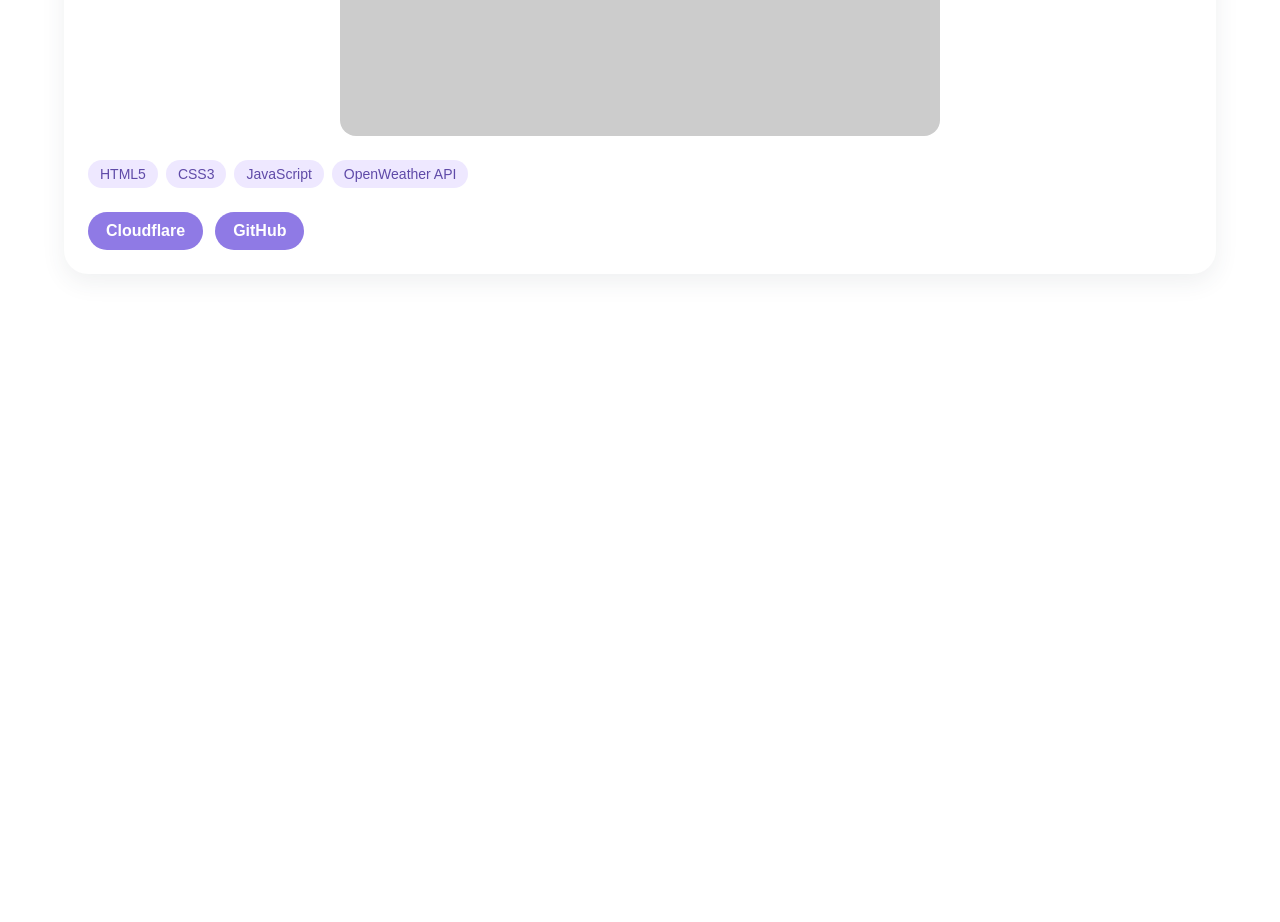
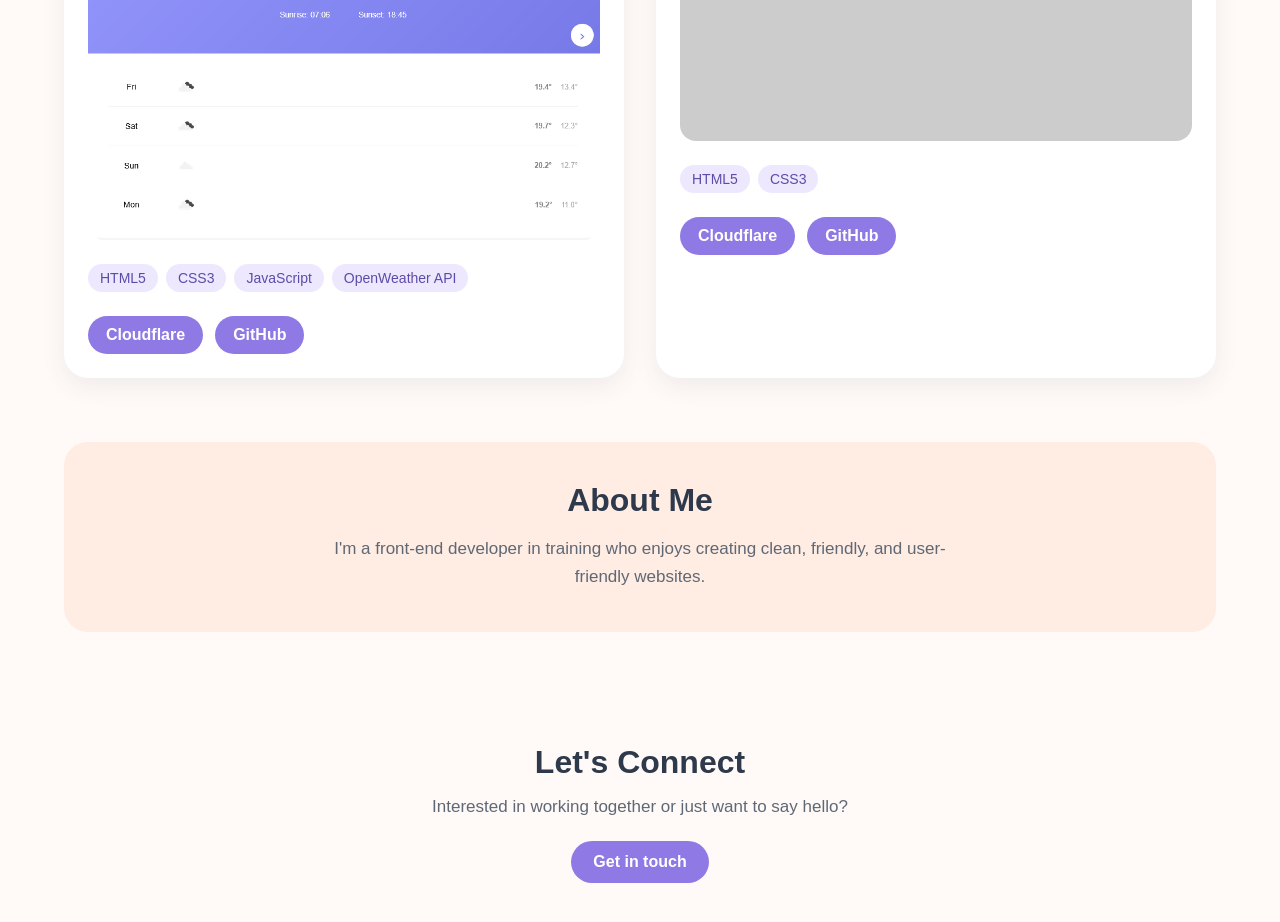
Before and after one commit to PeachyPeony/portfolio, a React app: page / in a window 1280 px wide. Shown: the part 782-1704 px from the top of the page. Before the commit the page ends 1096 px from the top, so only its background shows below. Built offline with nearby package versions, Linux system fonts and the light colour scheme; the HTML template or start-up script is replaced by a standard one.

Commit message:
Add Lumi project details

```diff
--- a/src/App.css
+++ b/src/App.css
@@ -106,6 +106,10 @@ h1 {
   line-height: 1.6;
 }
 
+.projects {
+  margin-top: 64px;
+}
+
 .projects h2 {
   margin: 0 0 24px;
   color: #2e3a4b;
@@ -141,3 +145,77 @@ h1 {
 .nav-links a:hover {
   color: #8f7ae5;
 }
+
+.about {
+  margin-top: 64px;
+  padding: 40px 24px;
+  background-color: #ffece3;
+  border-radius: 24px;
+  text-align: center;
+}
+
+.about h2 {
+  margin: 0 0 16px;
+  color: #2e3a4b;
+  font-size: 32px;
+}
+
+.about p {
+  max-width: 650px;
+  margin: 0 auto;
+  color: #5f6875;
+  font-size: 17px;
+  line-height: 1.7;
+}
+
+.contact {
+  margin-top: 64px;
+  padding: 48px 24px;
+  text-align: center;
+}
+
+.contact h2 {
+  margin: 0 0 16px;
+  color: #2e3a4b;
+  font-size: 32px;
+}
+
+.contact p {
+  margin: 0 auto 24px;
+  color: #5f6875;
+  font-size: 17px;
+}
+
+.contact a {
+  display: inline-block;
+  padding: 12px 22px;
+  border-radius: 999px;
+  background-color: #8f7ae5;
+  color: #ffffff;
+  text-decoration: none;
+  font-weight: 600;
+  transition: background-color 0.2s ease, transform 0.2s ease;
+}
+
+.contact a:hover {
+  background-color: #765fcf;
+  transform: translateY(-2px);
+}
+
+.project-grid {
+  display: grid;
+  gap: 32px;
+}
+
+@media (min-width: 768px) {
+  .project-grid {
+    grid-template-columns: repeat(2, 1fr);
+  }
+}
+
+@media (max-width: 600px) {
+  .navbar {
+    flex-direction: column;
+    gap: 16px;
+  }
+}
--- a/src/App.jsx
+++ b/src/App.jsx
@@ -26,10 +26,24 @@ function App() {
 
       <section className="projects" id="projects">
         <h2>My Projects</h2>
+        <div className="project-grid">
+          {data.map((project) => (
+            <Project key={project.name} project={project} />
+          ))}
+        </div>
+      </section>
 
-        {data.map((project) => (
-          <Project key={project.name} project={project} />
-        ))}
+      <section className="about" id="about">
+        <h2>About Me</h2>
+        <p>I'm a front-end developer in training who enjoys creating clean,
+          friendly, and user-friendly websites.
+        </p>
+      </section>
+
+      <section className="contact" id="contact">
+        <h2>Let's Connect</h2>
+        <p>Interested in working together or just want to say hello?</p>
+        <a href="mailto:hello@example.com">Get in touch</a>
       </section>
     </main>
   );
--- a/src/data.json
+++ b/src/data.json
@@ -1,13 +1,23 @@
 [
     {
         "name": "Lumi",
-        "image": "https://placehold.co/600x400",
+        "image": "/src/assets/lumi.png",
         "tags": [
             "HTML5",
             "CSS3",
             "JavaScript",
             "OpenWeather API"
         ],
+        "cloudflare": "https://lumi-weather-app.pages.dev/",
+        "github": "https://github.com/PeachyPeony/lumi-weather-app"
+    },
+    {
+        "name": "Placeholder Project",
+        "image": "https://placehold.co/600x400",
+        "tags": [
+            "HTML5",
+            "CSS3"
+        ],
         "cloudflare": "https://example.com",
         "github": "https://github.com"
     }
--- a/src/index.css
+++ b/src/index.css
@@ -13,4 +13,5 @@ body {
   margin: 0;
   min-width: 320px;
   min-height: 100vh;
+  background-color: #fffaf7;
 }
```
Also changed, not shown: src/assets/lumi.png (added).
